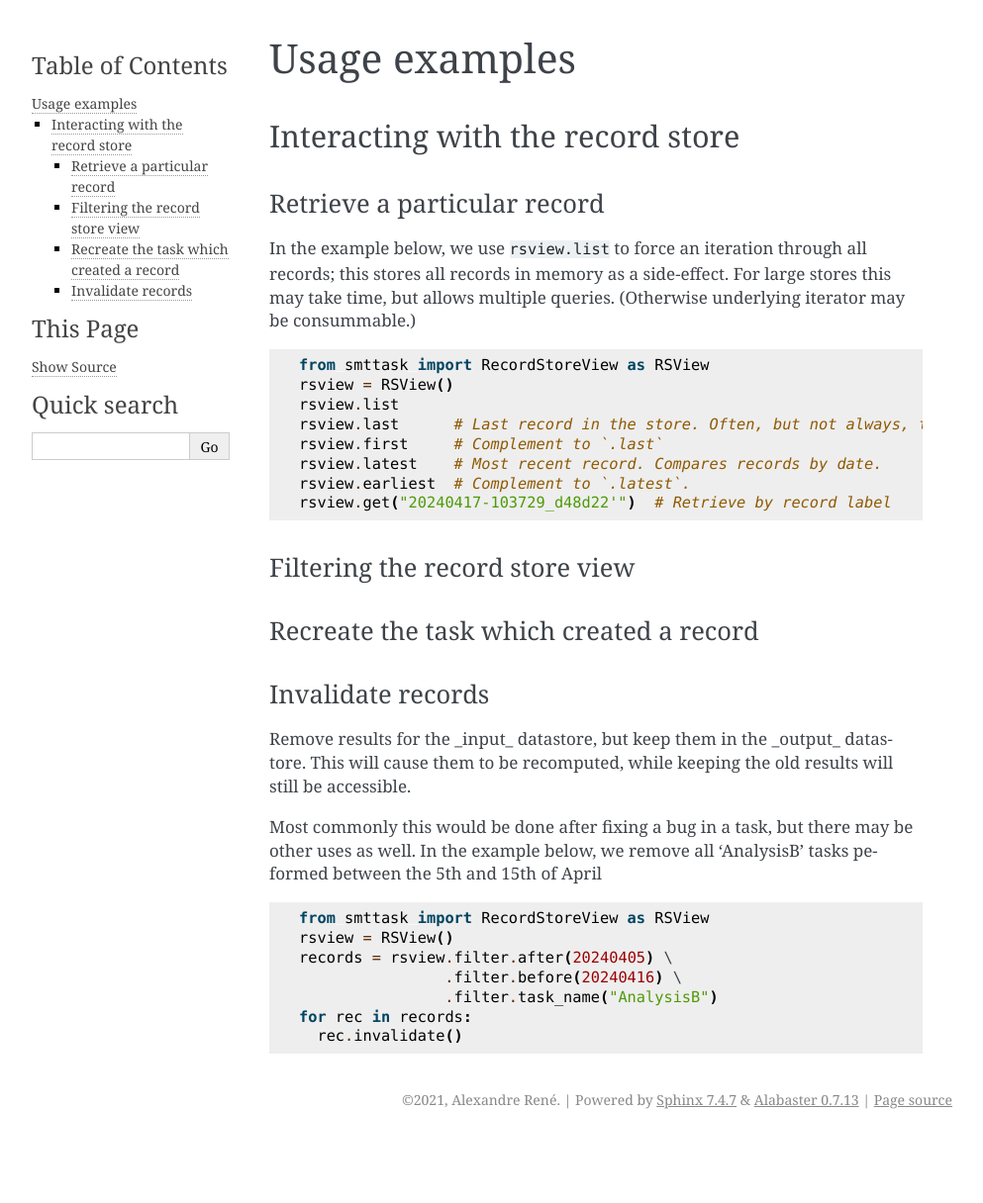
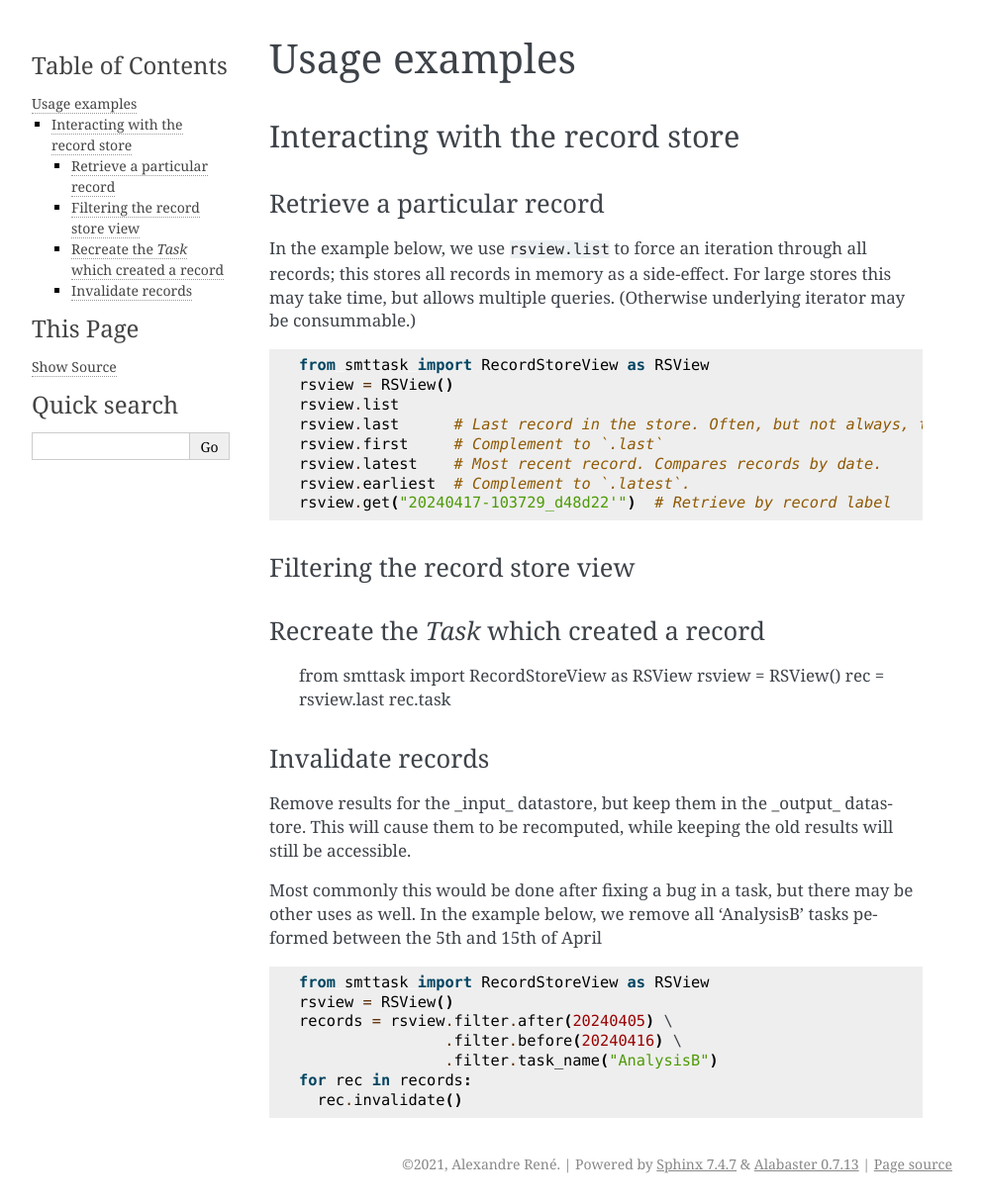
Before and after one commit to alcrene/smttask, a Sphinx documentation site: the page built from docs/usage_examples.rst, in a window 1280 px wide. Shown: the whole page at 99% size, without its empty margins (148-1141 px from the left). Built offline with Sphinx 7.4.7, drawn with Linux system fonts in a browser that asks for light colours; before the commit the page ends 1151 px from its top, so only the background shows below that.

Commit message:
[docs] Add example for recreating Task from record

```diff
--- a/docs/usage_examples.rst
+++ b/docs/usage_examples.rst
@@ -24,9 +24,14 @@ In the example below, we use ``rsview.list`` to force an iteration through all r
 Filtering the record store view
 ^^^^^^^^^^^^^^^^^^^^^^^^^^^^^^^
 
-Recreate the task which created a record
+Recreate the `Task` which created a record
 ^^^^^^^^^^^^^^^^^^^^^^^^^^^^^^^^^^^^^^^^
 
+
+   from smttask import RecordStoreView as RSView
+   rsview = RSView()
+   rec = rsview.last
+   rec.task
 
 Invalidate records
 ^^^^^^^^^^^^^^^^^^
```
